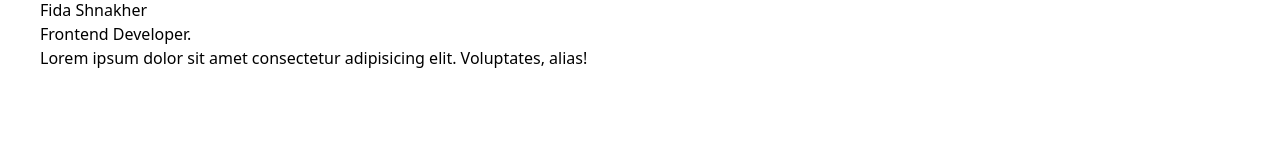
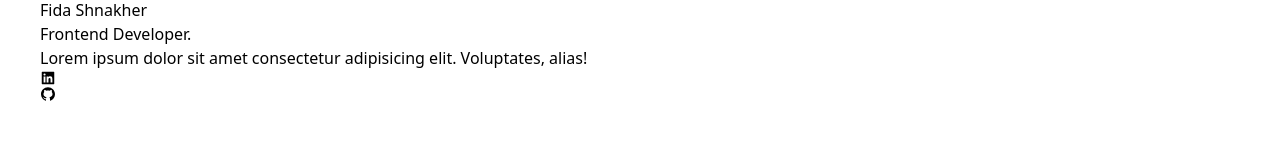
Before and after one commit to fidashn/fida-shnakher-portfolio, a Next.js app: page / in a window 1280 px wide. Shown: the part 158-300 px from the top of the page. Built offline with nearby package versions, Linux system fonts and the light colour scheme.

Commit message:
created links icons to my github & linkedin

```diff
--- a/pages/index.tsx
+++ b/pages/index.tsx
@@ -1,5 +1,6 @@
 import Head from 'next/head';
 import { BsFillMoonStarsFill }from 'react-icons/bs';
+import { AiFillLinkedin, AiFillGithub}from 'react-icons/ai';
 
 
 export default function Home() {
@@ -26,6 +27,10 @@ export default function Home() {
             <h3>Frontend Developer.</h3>
             <p>Lorem ipsum dolor sit amet consectetur adipisicing elit. Voluptates, alias!</p>
           </div>
+          <div>
+           <a href="https://www.linkedin.com/in/fida-shnakher-0b0b4a1b5"><AiFillLinkedin /></a>
+           <a href="https://github.com/fidashn"><AiFillGithub/></a>
+          </div>
         </section>
       </main>
 
```
